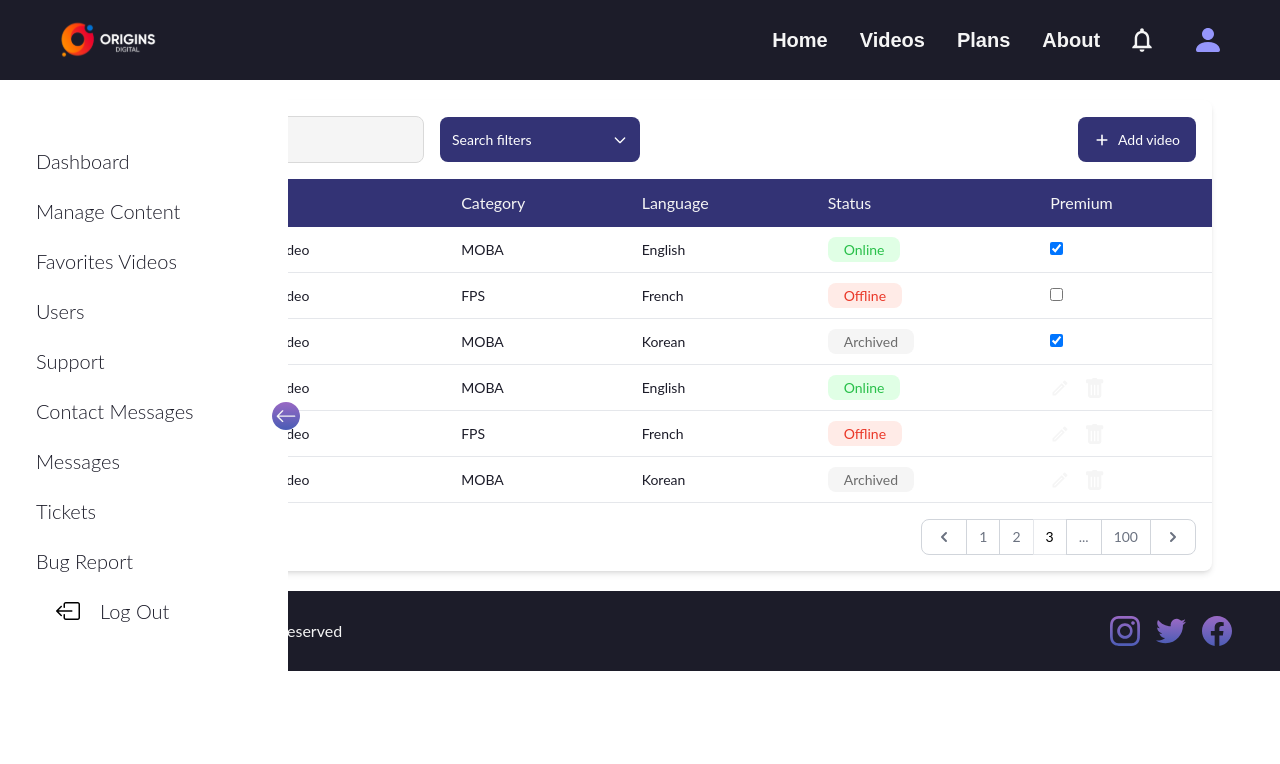
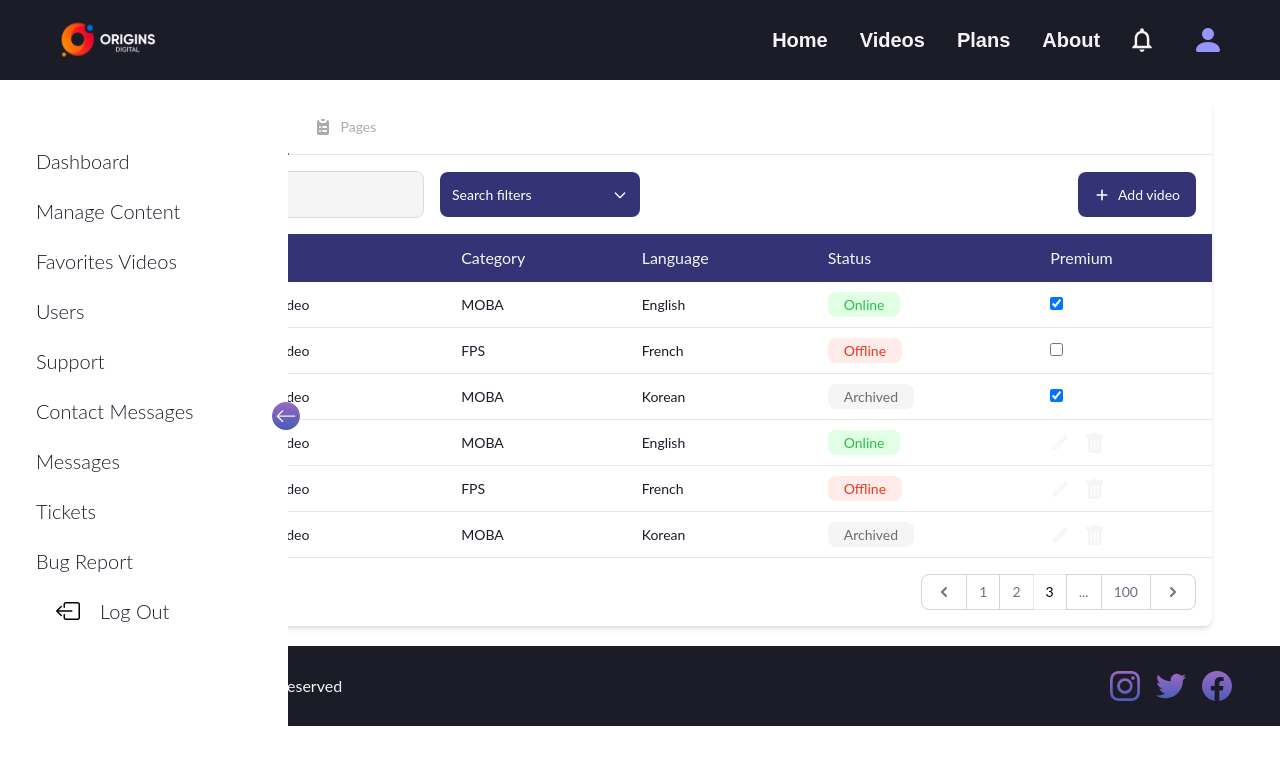
Before and after one commit to WildCodeSchool/2023-02-JS-RemoteFR-JSWizards-P3-Team-Ravenclaw, a React (Vite) app in the folder frontend/: page /account/admin in a window 1280 px wide. Shown: the top 764 px of the page. Built offline with nearby package versions, Linux system fonts and the light colour scheme.

Commit message:
Added SubCategory to table component

```diff
--- a/frontend/src/components/dashboard/DashTable.jsx
+++ b/frontend/src/components/dashboard/DashTable.jsx
@@ -3,6 +3,7 @@ import DashHead from "./Table/DashHead";
 import DashNav from "./Table/DashNav";
 import DashSearch from "./Table/DashSearch";
 import DashRowDrop from "./Table/DashRowDrop";
+import SubCategory from "./SubCategory";
 
 export default function DashTable() {
   const videos = [
@@ -36,6 +37,7 @@ export default function DashTable() {
     <div className="relative sm:p-5">
       <div className="mx-auto max-w-screen-xl px-4 lg:px-12">
         <div className="relative overflow-hidden bg-white shadow-md dark:bg-gray-800 sm:rounded-lg">
+          <SubCategory />
           <DashSearch />
           <div className="overflow-x-auto">
             <table className="w-full text-left text-base text-neutralDarkest dark:text-neutralLightest">
```
